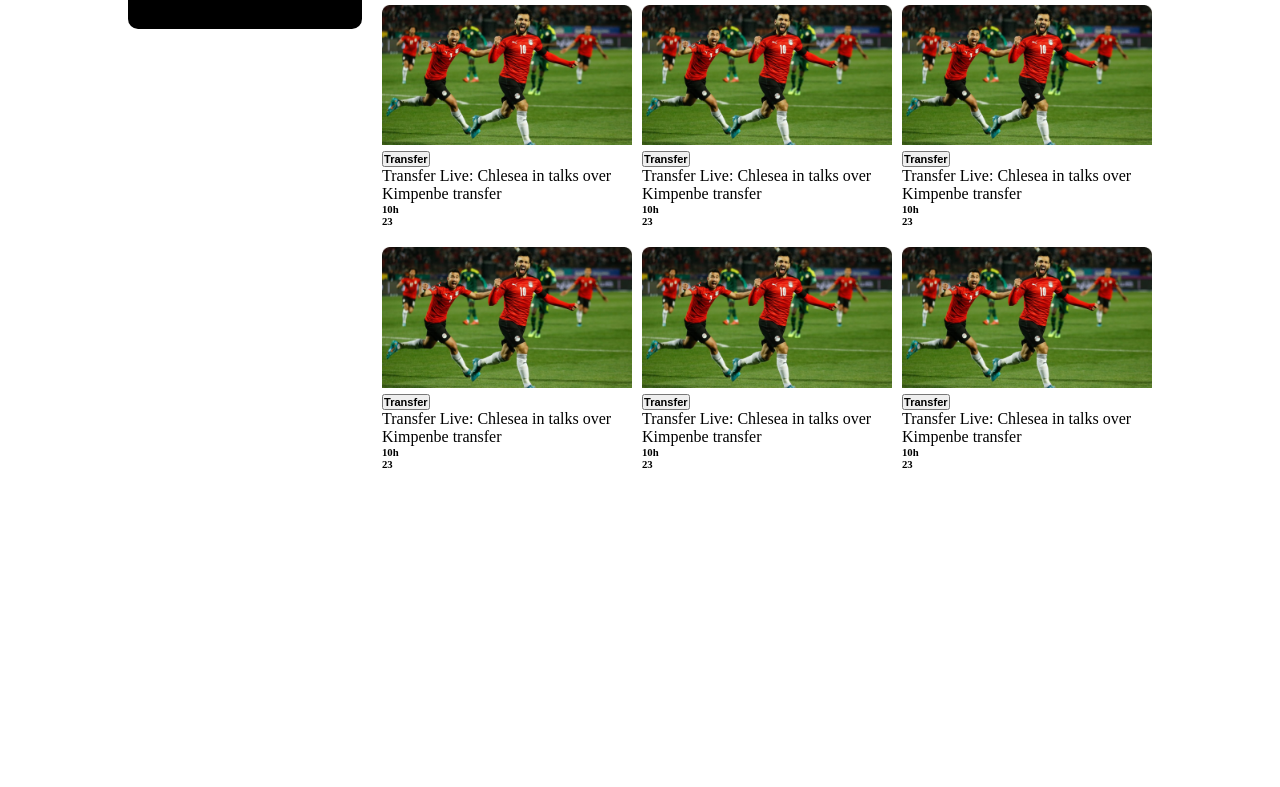
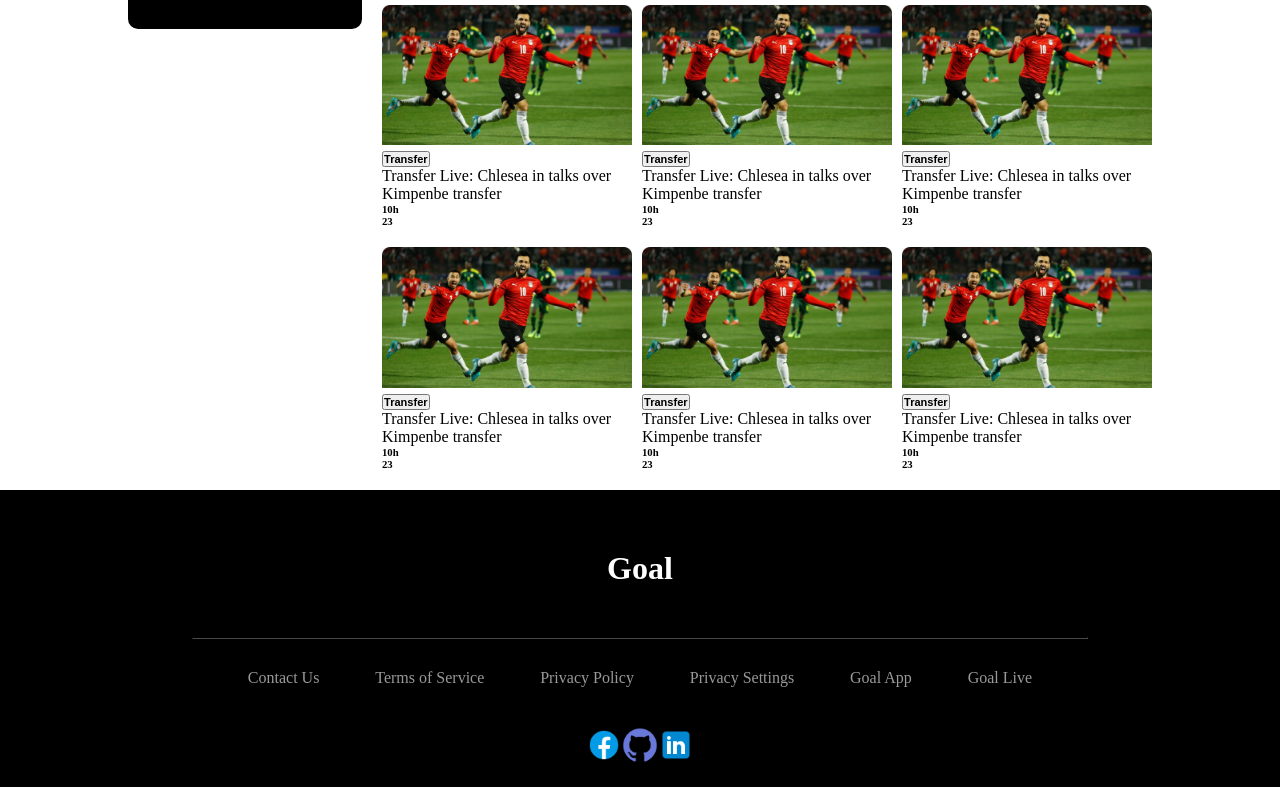
Before and after one commit to Md-Tanjim-Hossain/fifa-world-cup-2026, a plain HTML site: page index.html in a window 1280 px wide. Shown: the part 1055-1842 px from the top of the page. Before the commit the page ends 1545 px from the top, so only its background shows below. Drawn offline with Linux system fonts and the light colour scheme.

Commit message:
code added

```diff
--- a/index.html
+++ b/index.html
@@ -29,12 +29,12 @@
         </div>
     </header>
     <!-- Header Section End -->
+    <!-- ------------------ -->
 
     <!-- Main Section Start -->
     <Main class="main-content">
         <article class="main-container">
 
-        <!-- Menu Section Start -->
             <div class="menu-section">
                 <div class="menu-button">
                     <a href="#">Upcoming Match</a>
@@ -43,15 +43,11 @@
                     <a href="#">All Group</a>
                 </div>
                 <div class="menu-button" style="background-color: red;">
-                    <a href="#">Blog</a>
+                    <a href="#" style=" color: white;">Blog</a>
                 </div>
             </div>
-        <!-- Menu Section End     -->
-
-        <!-- Blog Section Start  -->
 
             <div class="blog-section">
-
                 <div class="blog">
                     <div>
                         <img src="./assets/Blog Image.png" alt="" style="width: 250px;">
@@ -69,7 +65,6 @@
                         <h6>23</h6>
                     </div>
                 </div>
-
 
                 <div class="blog">
                     <div>
@@ -197,7 +192,6 @@
                     </div>
                 </div>
 
-
                 <div class="blog">
                     <div>
                         <img src="./assets/Blog Image.png" alt="" style="width: 250px;">
@@ -215,11 +209,45 @@
                         <h6>23</h6>
                     </div>
                 </div>
-
             </div>
         </article>
     </Main>
+    <!-- Main Section End  -->
+    <!-- ----------------- -->
 
+    <!-- Footer Section Start  -->
+    <footer class="footer-container">
+        <div class="footer-content">
 
+            <div class="footer-text">
+                <h1>Goal</h1>
+            </div>
+            <hr class="h-line">
+
+            <div class="footer-info">
+                <div><a href="#"></a>Contact Us</div>
+                <div><a href="#"></a>Terms of Service</div>
+                <div><a href="#"></a>Privacy Policy</div>
+                <div><a href="#"></a>Privacy Settings</div>
+                <div><a href="#"></a>Goal App</div>
+                <div><a href="#"></a>Goal Live</div>
+            </div>
+
+            <div class="footer-social-site">
+                <div>
+                    <a target="_blank" href="https://www.facebook.com/tanjim.infouniverse"><img src="./assets/icon-facebook.png" alt=""></a>
+                </div>
+                <div>
+                    <a target="_blank" href="https://github.com/Md-Tanjim-Hossain"><img src="./assets/icon-github.png" alt=""></a>
+                </div>
+                <div>
+                    <a target="_blank" href="https://www.linkedin.com/in/tanjim-hossain"><img src="./assets/icon-linkedin.png" alt=""></a>
+                </div>
+
+            </div>
+        </div>
+    </footer>
+    <!-- Footer Section End  -->
+    <!-- ------------------- -->
 </body>
 </html>
--- a/style.css
+++ b/style.css
@@ -4,13 +4,13 @@
     box-sizing: border-box;
 }
 
+/* Header Section Start */
 .header-container {
     height: 100vh;
     display:flex;
     justify-content: center;
     align-items: center;
 }
-
 .header-content {
     height: 80vh;
     width: 80%;
@@ -44,60 +44,95 @@
     color: white;
     text-decoration: none;
 }
-
 .header-image   {
     height: 100%;
     width: 50%;
     display: flex;
     justify-content:end;
 }
+/* Header Section End  */
+/* ------------------- */
 
 /* Main section start */
-
 .main-content   {
     display: flex;
     justify-content: center;
     align-items: center;
-    /* background-color: brown; */
 }
 .main-container {
     width: 80%;
     display: flex;
     justify-content: center;
-
-    /* background-color: lightblue; */
 }
 .menu-section   {
     width: 500px;
     height: 266px;
     margin-right: 20px;
     border-radius: 10px;
-    /* display: flex; */
-    /* flex-direction: column; */
-    /* justify-items: center; */
     background-color: black;
 }
 .menu-button    {
     padding: 15px;
     margin: 30px;
-
     text-align: center;
     border-radius: 10px;
     background-color: white;
 }
 .menu-button a  {
     text-decoration: none;
+    color: black;
 }
+/* Main Section End  */
+/* ----------------- */
 
-/* ----Blog Section---  */
-
+/* Blog Section Start  */
 .blog-section   {
     width: 80%;
     display: grid;
     grid-template-columns: repeat(3, 1fr);
     column-gap: 10px;
-    /* justify-content: space-between; */
 }
 .blog {
    margin-bottom: 20px;
 }
+/* Blog Section End  */
+/* ----------------- */
+
+/* Footer Section Start  */
+.footer-container {
+    display: flex;
+    justify-content: center;
+    align-items: center;
+    background-color: black;
+}
+.footer-content{
+    width: 70%;
+    text-align: center;
+    background-color: black;
+}
+.footer-text   {
+    color: white;
+    padding: 60px 0 50px;
+}
+.h-line {
+    width: 100%;
+    border-color: rgb(74, 73, 73);
+}
+.footer-info   {
+    width: 100%;
+    color: rgba(245, 245, 245, 0.625);
+    padding: 30px 0 40px;
+    display: flex;
+    justify-content:space-evenly;
+}
+.footer-social-site    {
+    padding-bottom: 20px;
+    display: flex;
+    justify-content: center;
+}
+.footer-social-site img {
+    width: 36px;
+    height: 36px;
+}
+/* Footer Section End */
+/* ------------------ */
```
Also changed, not shown: assets/icon-facebook.png (added), assets/icon-github.png (added), assets/icon-linkedin.png (added), assets/icon-twitter.png (added).
